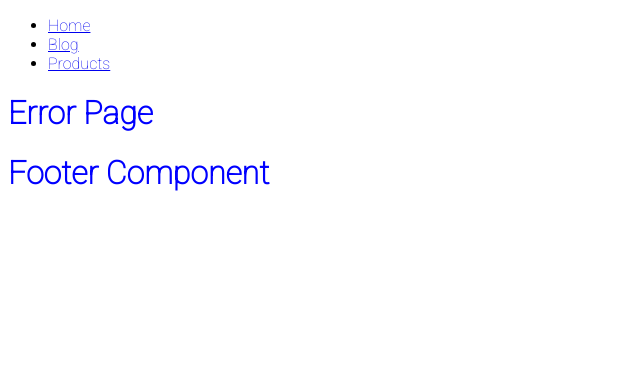
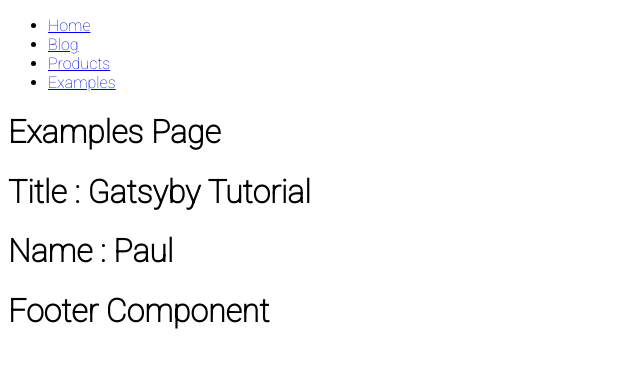
Before and after one commit to thenatural86/gatsby-tut, a Gatsby site: page /examples in a window 1280 px wide. Before the commit this address had no page. Shown: the whole page, without its empty margins (0-640 px from the left). Built offline with nearby package versions, Linux system fonts and the light colour scheme; Gatsby itself is replaced by a stand-in of ours.

Commit message:
field alias

```diff
--- a/src/components/Navbar.js
+++ b/src/components/Navbar.js
@@ -14,6 +14,9 @@ const Navbar = () => {
         <li>
           <Link to="/products">Products</Link>
         </li>
+        <li>
+          <Link to="/examples">Examples</Link>
+        </li>
       </ul>
     </nav>
   )
--- a/src/components/layout.css
+++ b/src/components/layout.css
@@ -5,6 +5,5 @@ body {
 }
 
 h1 {
-  color: blue;
   text-transform: capitalize;
 }
--- /dev/null
+++ b/src/example/Header.js
@@ -0,0 +1,41 @@
+import React from "react"
+import { useStaticQuery, graphql } from "gatsby"
+
+const getData = graphql`
+  {
+    site {
+      info: siteMetadata {
+        author
+        data
+        description
+        person {
+          age
+          name
+        }
+        title
+      }
+    }
+  }
+`
+
+const Header = () => {
+  const {
+    site: {
+      info: {
+        title,
+        person: { name },
+      },
+    },
+  } = useStaticQuery(getData)
+
+  return (
+    <div>
+      {/* <h1>title : {data.site.siteMetadata.title}</h1>
+      <h1>name : {data.site.siteMetadata.name}</h1> */}
+      <h1>title : {title}</h1>
+      <h1>name : {name}</h1>
+    </div>
+  )
+}
+
+export default Header
--- /dev/null
+++ b/src/pages/examples.js
@@ -0,0 +1,14 @@
+import React from "react"
+import Layout from "../components/layout"
+import Header from "../example/Header"
+
+const examples = () => {
+  return (
+    <Layout>
+      <h1>Examples page</h1>
+      <Header />
+    </Layout>
+  )
+}
+
+export default examples
```
